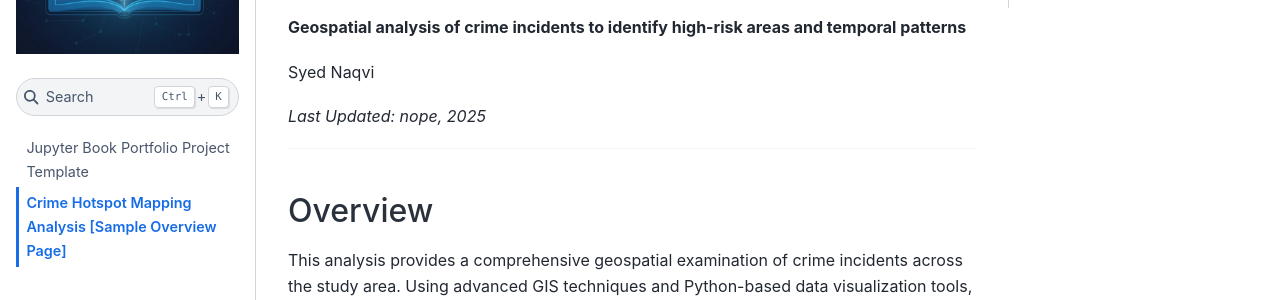
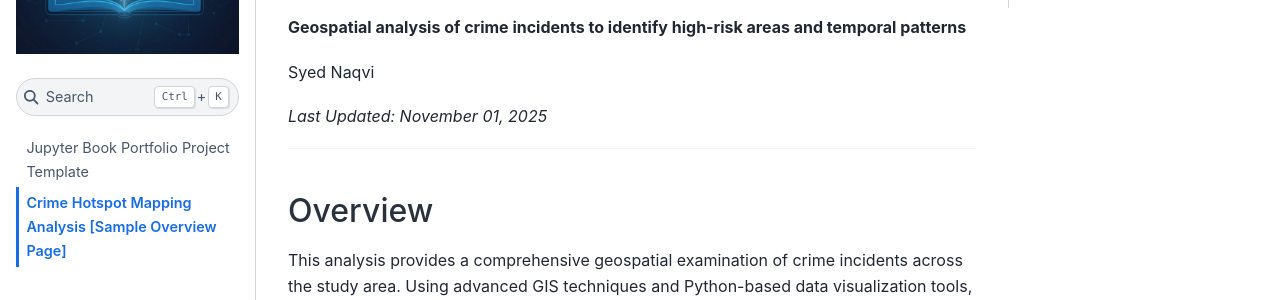
Before and after one commit to Syed-A-Naqvi/sample_jupyter_book, a Jupyter Book: the page built from overview.md, in a window 1280 px wide and 900 px high. Shown: the part 167-467 px from the top of the window. Built offline with Jupyter Book 1.0.4 settings and Sphinx 7.4.7 and the Sphinx Book theme 1.1.4, drawn with Linux system fonts in a browser that asks for light colours.

Commit message:
Auto-update: Last Updated date [skip ci]

```diff
--- a/overview.md
+++ b/overview.md
@@ -4,7 +4,7 @@
 
 Syed Naqvi
 
-*Last Updated: nope, 2025*
+*Last Updated: November 01, 2025*
 
 ---
 
```
